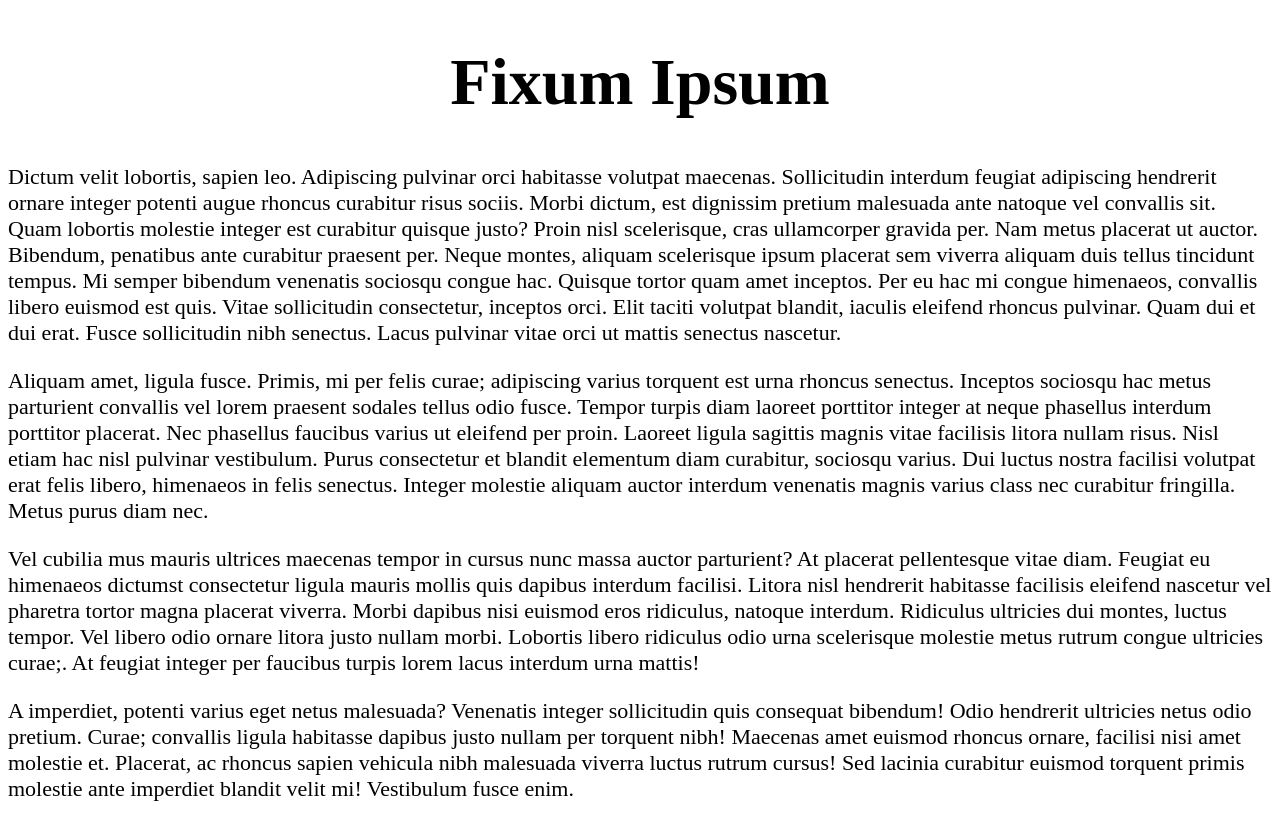
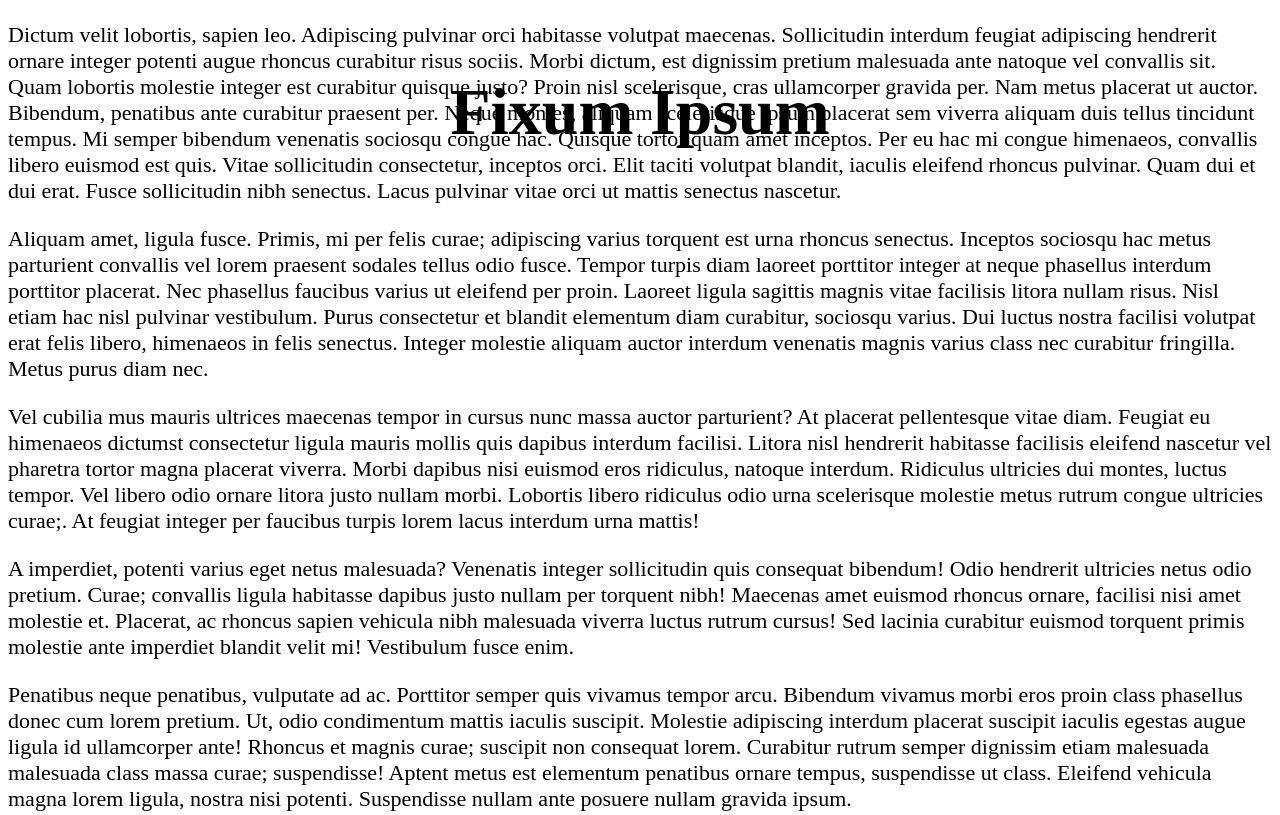
Before and after one commit to Skim-329/practice-problems, a plain HTML site: page css-positioning/fixed.html in a window 1280 px wide. Shown: the top 815 px of the page. Drawn offline with Linux system fonts and the light colour scheme.

Commit message:
css fixed positioning

```diff
--- a/css-positioning/fixed.css
+++ b/css-positioning/fixed.css
@@ -7,4 +7,8 @@ html {
   text-align: center;
 
   /* your code here */
+  position: fixed;
+  top: 30px;
+  left: 30px;
+  right: 30px;
 }
```
